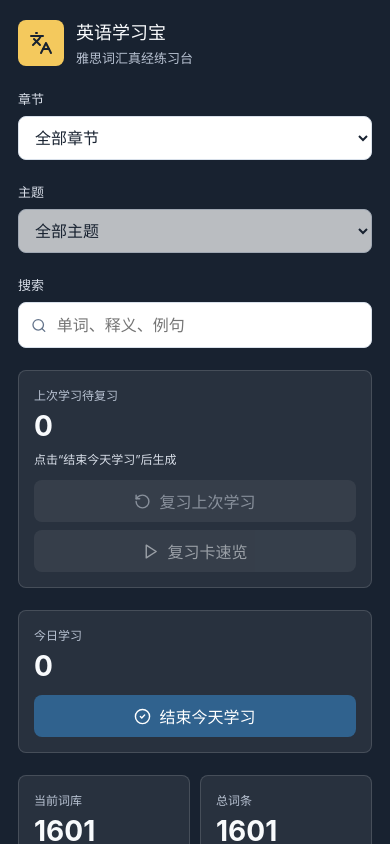
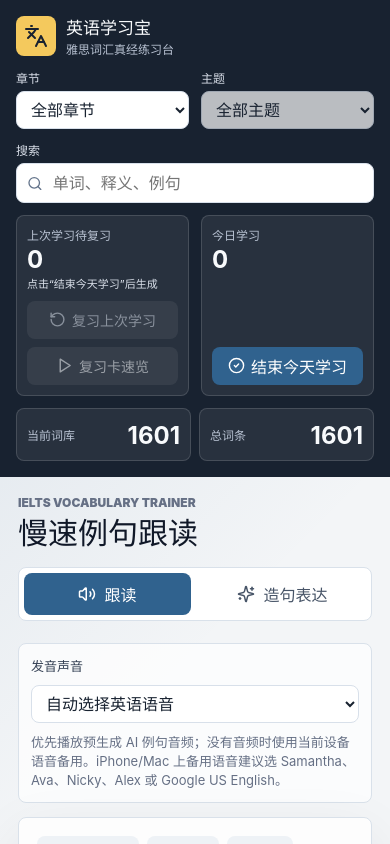
Before and after one commit to johnirving6666sgp/english-bao, a React (Vite) app: page / in a window 390 px wide. Shown: the top 844 px of the page. Built offline with nearby package versions, Linux system fonts and the light colour scheme.

Commit message:
Compact mobile study controls

```diff
--- a/src/main.jsx
+++ b/src/main.jsx
@@ -745,7 +745,7 @@ function App() {
           </div>
         </div>
 
-        <div className="field">
+        <div className="field chapter-field">
           <label htmlFor="chapter">章节</label>
           <select
             id="chapter"
@@ -766,7 +766,7 @@ function App() {
           </select>
         </div>
 
-        <div className="field">
+        <div className="field section-field">
           <label htmlFor="section">主题</label>
           <select
             id="section"
@@ -786,7 +786,7 @@ function App() {
           </select>
         </div>
 
-        <div className="field">
+        <div className="field search-field">
           <label htmlFor="search">搜索</label>
           <div className="search-box">
             <Search size={17} />
--- a/src/styles.css
+++ b/src/styles.css
@@ -841,6 +841,128 @@ textarea[readonly] {
     padding: 18px;
   }
 
+  .study-panel {
+    display: grid;
+    grid-template-columns: 1fr 1fr;
+    gap: 12px;
+    padding: 14px 16px 16px;
+  }
+
+  .brand,
+  .search-field,
+  .stats {
+    grid-column: 1 / -1;
+  }
+
+  .brand {
+    gap: 10px;
+  }
+
+  .brand-mark {
+    width: 40px;
+    height: 40px;
+    border-radius: 8px;
+  }
+
+  .brand strong {
+    font-size: 17px;
+  }
+
+  .brand span {
+    margin-top: 1px;
+    font-size: 12px;
+  }
+
+  .field {
+    gap: 5px;
+  }
+
+  .field label {
+    font-size: 12px;
+  }
+
+  .chapter-field,
+  .section-field {
+    min-width: 0;
+  }
+
+  select {
+    min-height: 38px;
+    padding: 0 10px;
+  }
+
+  .search-box {
+    padding: 0 10px;
+  }
+
+  .search-box input {
+    min-height: 38px;
+  }
+
+  .review-box,
+  .finish-box,
+  .stats div {
+    padding: 10px;
+  }
+
+  .review-box {
+    gap: 8px;
+    margin-top: 0;
+  }
+
+  .finish-box {
+    align-content: space-between;
+  }
+
+  .review-box small {
+    margin-top: 3px;
+    font-size: 11px;
+  }
+
+  .review-box strong,
+  .finish-box strong,
+  .stats strong {
+    margin-top: 2px;
+    font-size: 24px;
+  }
+
+  .review-actions {
+    grid-template-columns: 1fr;
+    gap: 8px;
+  }
+
+  .review-button,
+  .finish-button {
+    min-height: 38px;
+    gap: 6px;
+  }
+
+  .review-button {
+    font-size: 14px;
+  }
+
+  .finish-box {
+    grid-template-columns: 1fr;
+    gap: 10px;
+  }
+
+  .finish-button {
+    width: 100%;
+    padding: 0 14px;
+    white-space: nowrap;
+  }
+
+  .stats {
+    gap: 8px;
+  }
+
+  .stats div {
+    display: flex;
+    align-items: center;
+    justify-content: space-between;
+    gap: 8px;
+  }
+
   .session-summary {
     display: grid;
   }
```
